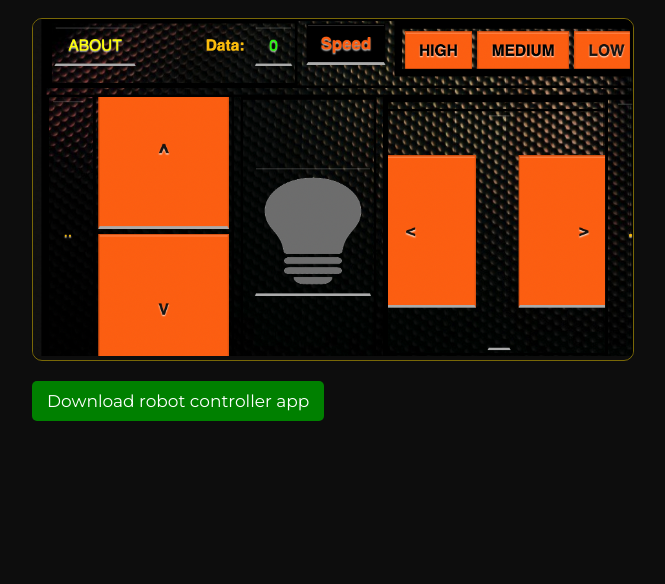
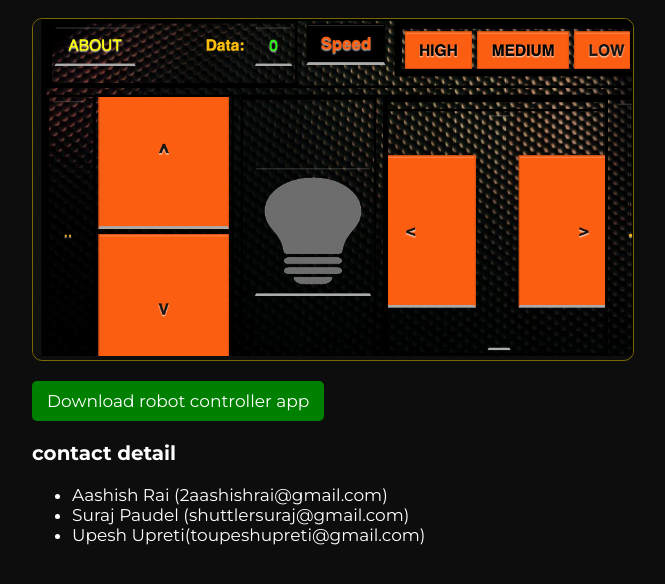
Before and after one commit to rai-aashish/learn-robotics, a plain HTML site: page index.html in a window 1280 px wide. Shown: the part 122-706 px from the top of the page, without its empty margins (108-773 px from the left). Drawn offline with Linux system fonts and the light colour scheme.

Commit message:
adds contact

```diff
--- a/index.html
+++ b/index.html
@@ -28,5 +28,22 @@
         >
       </div>
     </div>
+
+    <div class="contact-detail">
+      <h3>contact detail</h3>
+      <ul>
+        <li>
+          Aashish Rai (<a href="mailto:2aashishrai@gmail.com"
+            >2aashishrai@gmail.com</a
+          >)
+        </li>
+        <li>
+          Suraj Paudel (<a href="mailto:shuttlersuraj@gmail.com"
+            >shuttlersuraj@gmail.com</a
+          >)
+        </li>
+        <li>Upesh Upreti(<a href=""mailto:>toupeshupreti@gmail.com</a>)</li>
+      </ul>
+    </div>
   </body>
 </html>
--- a/style.css
+++ b/style.css
@@ -13,6 +13,7 @@ body {
 
 a {
   text-decoration: none;
+  color: inherit;
 }
 
 .comming-soon {
```
